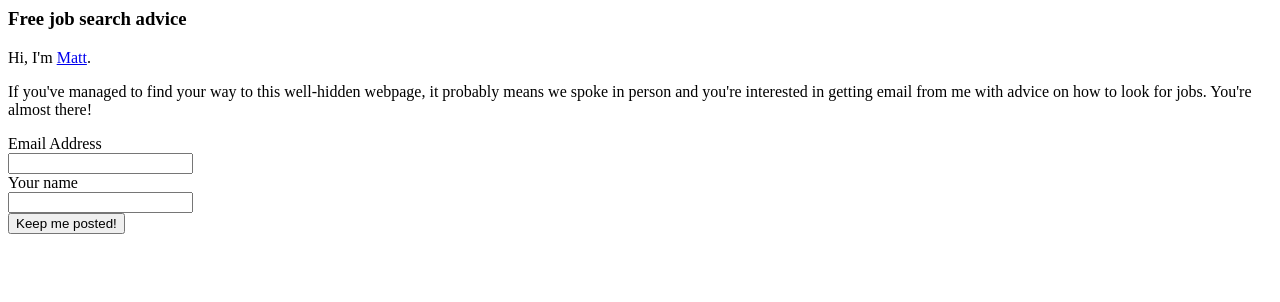
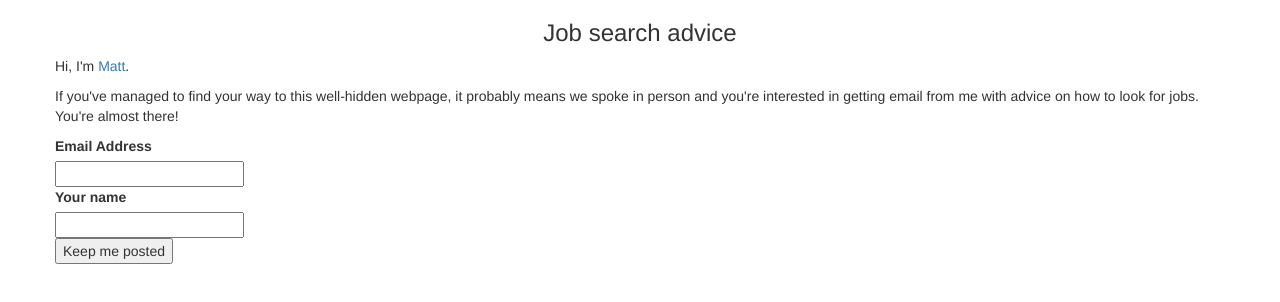
Before and after one commit to mattdp/mattdp.github.io, a plain HTML site: page index.html in a window 1280 px wide. Drawn offline with nearby package versions, Linux system fonts and the light colour scheme.

Commit message:
good enough for now, I think

```diff
--- a/index.html
+++ b/index.html
@@ -1,5 +1,20 @@
+<!DOCTYPE html>
+<html lang="en">
+  <head>
+    <meta charset="utf-8">
+    <meta http-equiv="X-UA-Compatible" content="IE=edge">
+    <meta name="viewport" content="width=device-width, initial-scale=1">
+
+		<!-- Latest compiled and minified CSS -->
+		<link rel="stylesheet" href="https://maxcdn.bootstrapcdn.com/bootstrap/3.3.7/css/bootstrap.min.css" integrity="sha384-BVYiiSIFeK1dGmJRAkycuHAHRg32OmUcww7on3RYdg4Va+PmSTsz/K68vbdEjh4u" crossorigin="anonymous">
+
+		<title>Job search advice</title>
+	</head>
+	<body>
+		<div class="container">
+			<div class="row">
 				<form action="https://www.getdrip.com/forms/87025127/submissions" method="post" data-drip-embedded-form="87025127">
-  <h3 data-drip-attribute="headline">Free job search advice</h3>
+				  <h3 data-drip-attribute="headline" class="text-center">Job search advice</h3>
 				  <div data-drip-attribute="description">
 				  	<p>Hi, I'm <a href="https://www.linkedin.com/in/matthewfdupont/">Matt</a>.</p>
 				  	<p>If you've managed to find your way to this well-hidden webpage, it probably means we spoke in person and you're interested in getting email from me with advice on how to look for jobs. You're almost there!</p>
@@ -15,6 +30,10 @@
 				    </div>
 				  </div>
 				  <div>
-    <input type="submit" name="submit" value="Keep me posted!" data-drip-attribute="sign-up-button" />
+				    <input type="submit" name="submit" value="Keep me posted" data-drip-attribute="sign-up-button" />
 				  </div>
 				</form>
+			</div>
+		</div>
+	</body>
+</html>
```
Lines whose indentation alone changed are shown as unchanged.
